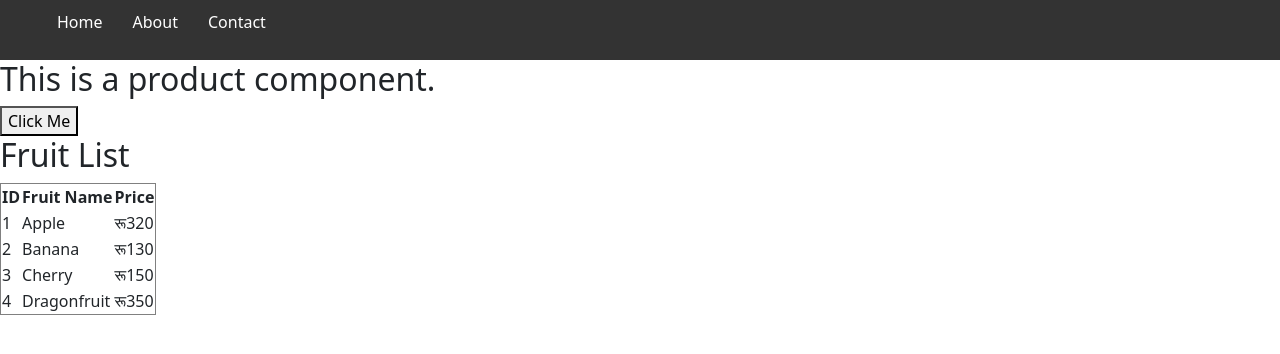
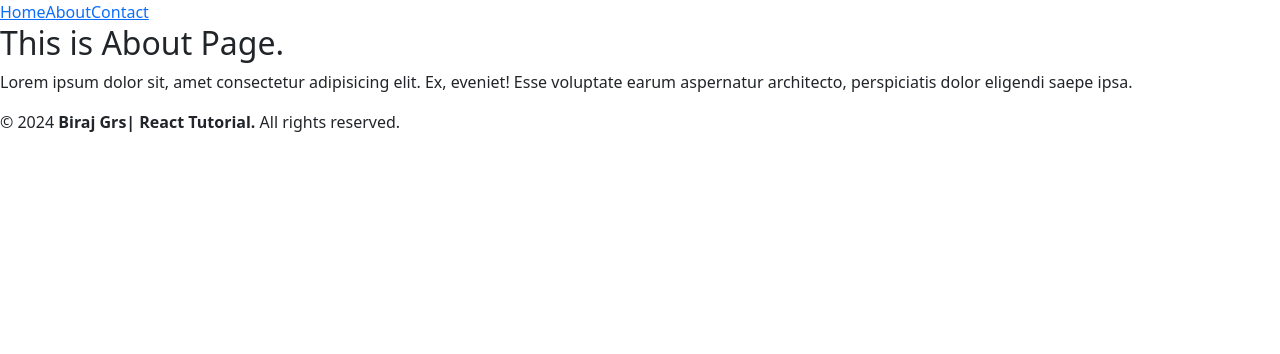
Before and after one commit to birajgrs1/react_js_tutorial-, a React (Create React App) app: page /about in a window 1280 px wide. Shown: the top 354 px of the page. Built offline with nearby package versions, Linux system fonts and the light colour scheme.

Commit message:
React route completed...

```diff
--- a/package.json
+++ b/package.json
@@ -9,7 +9,8 @@
     "bootstrap": "^5.3.3",
     "react": "^18.3.1",
     "react-dom": "^18.3.1",
-    "react-scripts": "5.0.1",
+    "react-router-dom": "^7.0.1",
+    "react-scripts": "^5.0.1",
     "web-vitals": "^2.1.4"
   },
   "scripts": {
--- a/src/App.js
+++ b/src/App.js
@@ -1,11 +1,15 @@
 // import logo from "./logo.svg";
-import "./App.css";
 // import DemoClassComponent from "./Component/DemoClassComponent";
 // import Header from "./Component/Header";
-import Product from "./Component/Product";
+// import Product from "./Component/Product";
 // import EventHandler from "./Component/EventHandler";
 import Nav from "./Component/Nav";
-import ListItems from "./Component/ListItems";
+// import ListItems from "./Component/ListItems";
+import { BrowserRouter as Router, Routes, Route } from "react-router-dom";
+import Home from "./Component/Home";
+import About from "./Component/About";
+import Contact from "./Component/Contact";
+
 
 // function App() {
 //   return (
@@ -35,7 +39,7 @@ import ListItems from "./Component/ListItems";
 // export default App;
 
 /*
-Functional Component in reactjs
+//Functional Component in reactjs
 
 function sayHello() {
   return (
@@ -46,7 +50,7 @@ function sayHello() {
   );
 }
 export default sayHello;
- */
+*/
 
 function App() {
   /*
@@ -58,7 +62,7 @@ function App() {
   }
   */
 
-  let isChosen = true;
+  // let isChosen = true;
 
   return (
     <>
@@ -96,12 +100,22 @@ function App() {
       {/* <EventHandler /> */}
 
 
+
+      <Router>
       <Nav />
-      {/* Using conditional rendering ---> 'logical operator' */}
+        <Routes>
+          <Route path="/home" element={<Home/>}>Home</Route>
+          <Route path="/about" element={<About/>}>About</Route>
+          <Route path="/contact" element={<Contact/>}>Contact</Route>
+        </Routes>
+        <p>&copy; 2024 <b>Biraj Grs| React Tutorial.</b> All rights reserved.</p>
+
+      </Router>
+      {/* Using conditional rendering ---> 'logical operator'
       {isChosen && <Product />}
 
       <ListItems/>
-
+       */}
     </>
   );
 }
--- /dev/null
+++ b/src/Component/About.js
@@ -0,0 +1,15 @@
+import React from "react";
+
+function App() {
+  return (
+    <>
+      <h2>This is About Page.</h2>
+      <p>
+        Lorem ipsum dolor sit, amet consectetur adipisicing elit. Ex, eveniet!
+        Esse voluptate earum aspernatur architecto, perspiciatis dolor eligendi
+        saepe ipsa.
+      </p>
+    </>
+  );
+}
+export default App;
--- /dev/null
+++ b/src/Component/Contact.js
@@ -0,0 +1,15 @@
+import React from "react";
+
+function App() {
+  return (
+    <>
+      <h2>This is Contact Page.</h2>
+      <p>
+        Lorem ipsum dolor sit, amet consectetur adipisicing elit. Ex, eveniet!
+        Esse voluptate earum aspernatur architecto, perspiciatis dolor eligendi
+        saepe ipsa.
+      </p>
+    </>
+  );
+}
+export default App;
--- /dev/null
+++ b/src/Component/Home.js
@@ -0,0 +1,15 @@
+import React from "react";
+
+function App() {
+  return (
+    <>
+      <h2>This is Home Page.</h2>
+      <p>
+        Lorem ipsum dolor sit, amet consectetur adipisicing elit. Ex, eveniet!
+        Esse voluptate earum aspernatur architecto, perspiciatis dolor eligendi
+        saepe ipsa.
+      </p>
+    </>
+  );
+}
+export default App;
--- a/src/Component/Nav.js
+++ b/src/Component/Nav.js
@@ -1,44 +1,6 @@
-/*
-function Nav(){
-    return(
-        <div>
-        <h2>This is NavBar.</h2>
-        </div>
-    );
-}
+import React from "react";
 
-export default Nav;
-
-
-// using Arrow function
-
-
-const Nav = () =>{
-
-    //Inline CSS
-    const myStyle = {
-        backgroundColor: 'pink',
-        color: 'white'
-    }
-    const myAnotherStyle= {
-        backgroundColor: 'purple',
-        color: 'white'
-    }
-
-
-
-        return(
-        <div>
-        { <h2 style={myStyle}>This is NavBar.</h2>
-        <p style={myAnotherStyle}>Hello, All from Navigation bar.</p> }
-        <h2>This is Navbar.</h2>
-        </div>
-    );
-}
-export default Nav;
-*/
-
-import React from "react";
+import { Link } from "react-router-dom";
 
 /*
 function Nav() {
@@ -113,48 +75,58 @@ const Nav = () => {
     */
 
   //Using Ternary operator
-  let isLogin = true;
-  return <>{isLogin ? <Navbar /> : <Profile />}</>;
-};
+  // let isLogin = true;
+  // return <>{isLogin ? <Navbar /> : <Profile />}</>;
 
-// Navbar Component
-const Navbar = () => {
   return (
     <>
-      <nav style={{ padding: "10px", backgroundColor: "#333", color: "#fff" }}>
-        <ul style={{ listStyleType: "none", display: "flex" }}>
-          <li style={{ margin: "0 15px" }}>
-            <a href="/" style={{ color: "#fff", textDecoration: "none" }}>
-              Home
-            </a>
-          </li>
-          <li style={{ margin: "0 15px" }}>
-            <a href="/about" style={{ color: "#fff", textDecoration: "none" }}>
-              About
-            </a>
-          </li>
-          <li style={{ margin: "0 15px" }}>
-            <a
-              href="/contact"
-              style={{ color: "#fff", textDecoration: "none" }}
-            >
-              Contact
-            </a>
-          </li>
-        </ul>
-      </nav>
+      {/* <a href="/home">Home</a>
+      <a href="/about">About</a>
+      <a href="/contact">Contact</a> */}
+      <Link to="/home">Home</Link>
+      <Link to="/about">About</Link>
+      <Link to="/contact">Contact</Link>
     </>
   );
 };
+export default Nav;
 
-// Profile Component
-const Profile = () => {
-  return (
-    <>
-      <h2>Hello, Everyone!</h2>
-      <button>Logout</button>
-    </>
-  );
-};
+// // Navbar Component
+// const Navbar = () => {
+//   return (
+//     <>
+//       <nav style={{ padding: "10px", backgroundColor: "#333", color: "#fff" }}>
+//         <ul style={{ listStyleType: "none", display: "flex" }}>
+//           <li style={{ margin: "0 15px" }}>
+//             <a href="/" style={{ color: "#fff", textDecoration: "none" }}>
+//               Home
+//             </a>
+//           </li>
+//           <li style={{ margin: "0 15px" }}>
+//             <a href="/about" style={{ color: "#fff", textDecoration: "none" }}>
+//               About
+//             </a>
+//           </li>
+//           <li style={{ margin: "0 15px" }}>
+//             <a
+//               href="/contact"
+//               style={{ color: "#fff", textDecoration: "none" }}
+//             >
+//               Contact
+//             </a>
+//           </li>
+//         </ul>
+//       </nav>
+//     </>
+//   );
+// };
 
-export default Nav;
+// // Profile Component
+// const Profile = () => {
+//   return (
+//     <>
+//       <h2>Hello, Everyone!</h2>
+//       <button>Logout</button>
+//     </>
+//   );
+// };
```
Also changed, not shown: 1 other file (tests, documents, lock files or other folders).
